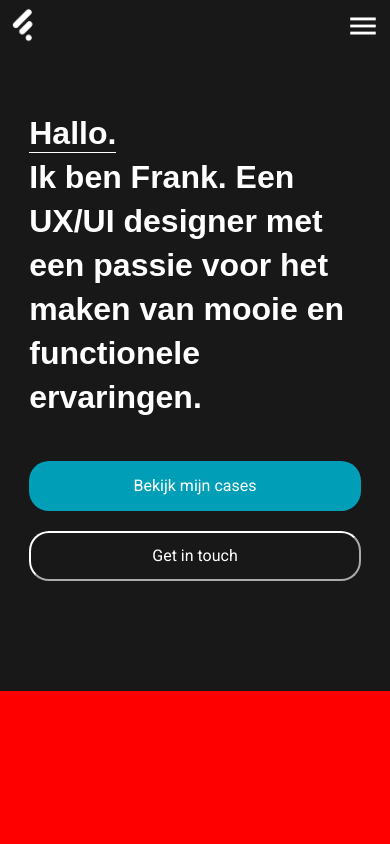
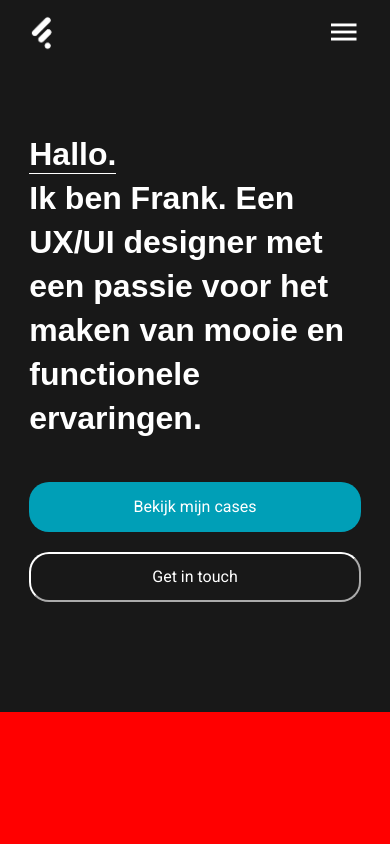
Before and after one commit to Ffvjnoor/Portfolio, a plain HTML site: page index.html in a window 390 px wide. Shown: the top 844 px of the page. Drawn offline with nearby package versions, Linux system fonts and the light colour scheme.

Commit message:
Add files via upload

```diff
--- a/style.css
+++ b/style.css
@@ -214,12 +214,12 @@ footer{
 @media only screen and (max-width: 480px) {
 
 #navbar{
-	position: fixed;
+	/*position: fixed;
 	background-color: #181818;
 	left: 0;
 	right: 0;
 	z-index: 5;
-	height: 35px;
+	height: 35px;*/
 }
 
 .container{
@@ -228,14 +228,14 @@ footer{
 
 #mobile_menu{
 	display: block;
-	margin-right: 10px;
-	margin-top: -6px;
+	/*margin-right: 10px;
+	margin-top: -6px;*/
 }
 
-#navbar img{
+/*#navbar img{
 	margin-left: 10px;
 	margin-top: -8px;
-}
+}*/
 
 nav{
 	display: none;
@@ -243,7 +243,7 @@ nav{
 
 #headercontent{
 	width: 100%;
-	margin-top: 90px;
+	margin-top: 60px;
 	padding-bottom: 100px;
 }
 
@@ -278,7 +278,7 @@ h1{
 }
 
 .tile{
-	height: 250px;
+	height: 275px;
 	width: 100%;
 	float: left;
 }
```
